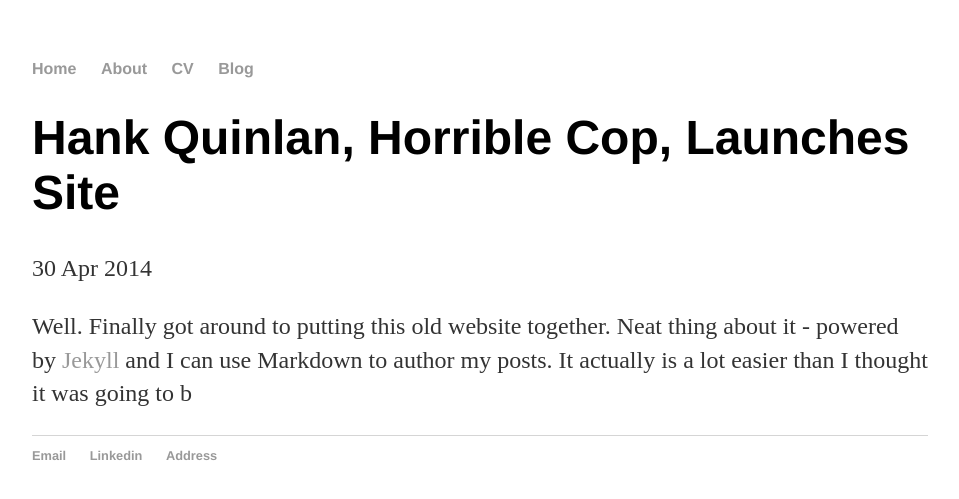
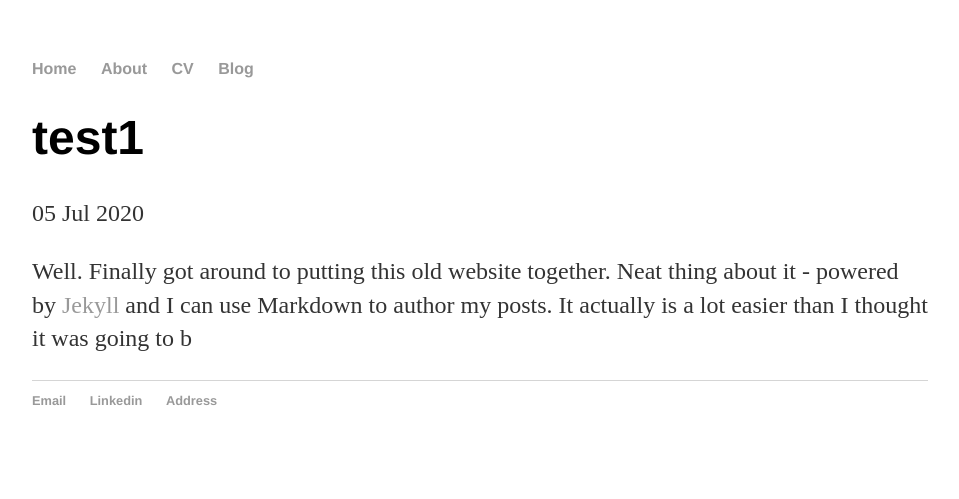
Before and after one commit to sumedh-vaidya/sumedh-vaidya.github.io, a Jekyll site: the page built from _posts/2020-07-05-test1.md, in a window 1280 px wide. Shown: the top 499 px of the page, without its empty margins (160-1119 px from the left). Built offline with Jekyll 4.4.1, drawn with Linux system fonts in a browser that asks for light colours.

Commit message:
Update 2020-07-05-test1.md

```diff
--- a/_posts/2020-07-05-test1.md
+++ b/_posts/2020-07-05-test1.md
@@ -1,7 +1,7 @@
 ---
 layout: post
-title: "Hank Quinlan, Horrible Cop, Launches Site"
-date: 2014-04-30
+title: "test1"
+date: 2020-07-05
 ---
 
 Well. Finally got around to putting this old website together. Neat thing about it - powered by [Jekyll](http://jekyllrb.com) and I can use Markdown to author my posts. It actually is a lot easier than I thought it was going to b
```
